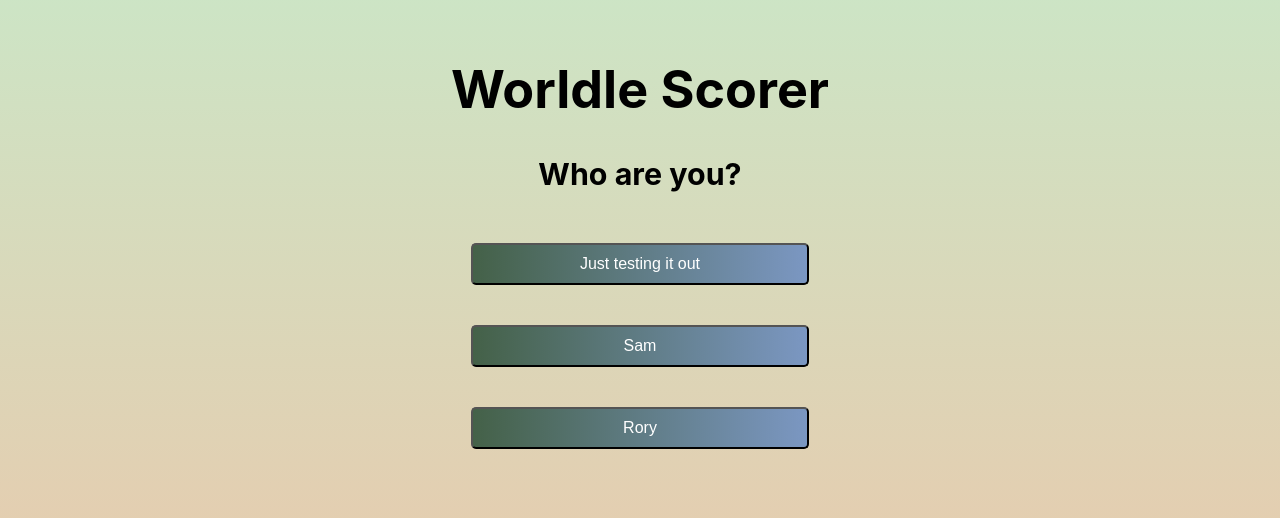
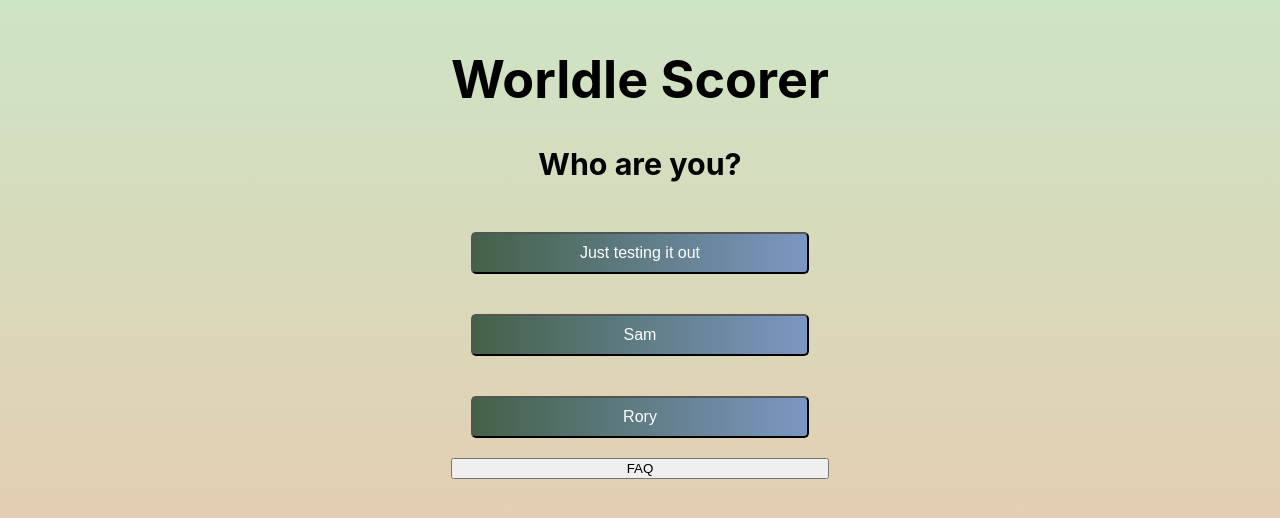
Before and after one commit to Sam-Callaway/worldle_scorer, a React (Create React App) app in the folder worldle_scorer/: page / in a window 1280 px wide. Shown: the part 154-672 px from the top of the page. Built offline with nearby package versions, Linux system fonts and the light colour scheme; no server answers.

Commit message:
committing

```diff
--- a/worldle_scorer/src/App.js
+++ b/worldle_scorer/src/App.js
@@ -29,7 +29,6 @@ function App() {
       try {
         const response = await axios.get('https://worldle-scorer-backend.onrender.com/api/today');
         console.log('data received')
-        setHideWaitMessage(true)
         console.log(response.data)
         let receivedData = response.data
         if (Object.keys(receivedData).length === 0) {
--- a/worldle_scorer/src/Components/playerSelector.js
+++ b/worldle_scorer/src/Components/playerSelector.js
@@ -60,6 +60,9 @@ const handleInputChange = (event) => {
         <button className='playerSelectButton' onClick={() => {setHidePasswordBox(false); setCurrentPlayer('rory')}}>
             Rory
         </button>
+        <button>
+            FAQ
+        </button>
         </div>
         <div id='passwordBox' hidden={hidePasswordBox}>Enter Password:<div><input value={password} onChange={handleInputChange}></input><button onClick={() => (enterPassword(password,currentPlayer,setHidePasswordBox,props.setHideSelector,props.setHideScoring,setHidePasswordWarning,props.setPlayer1, props.setPlayer2, props.setMasterPassword))} className='passwordSubmitButton'>Submit</button></div>
         <div hidden={hidePasswordWarning}>Incorrect Password</div>
```
